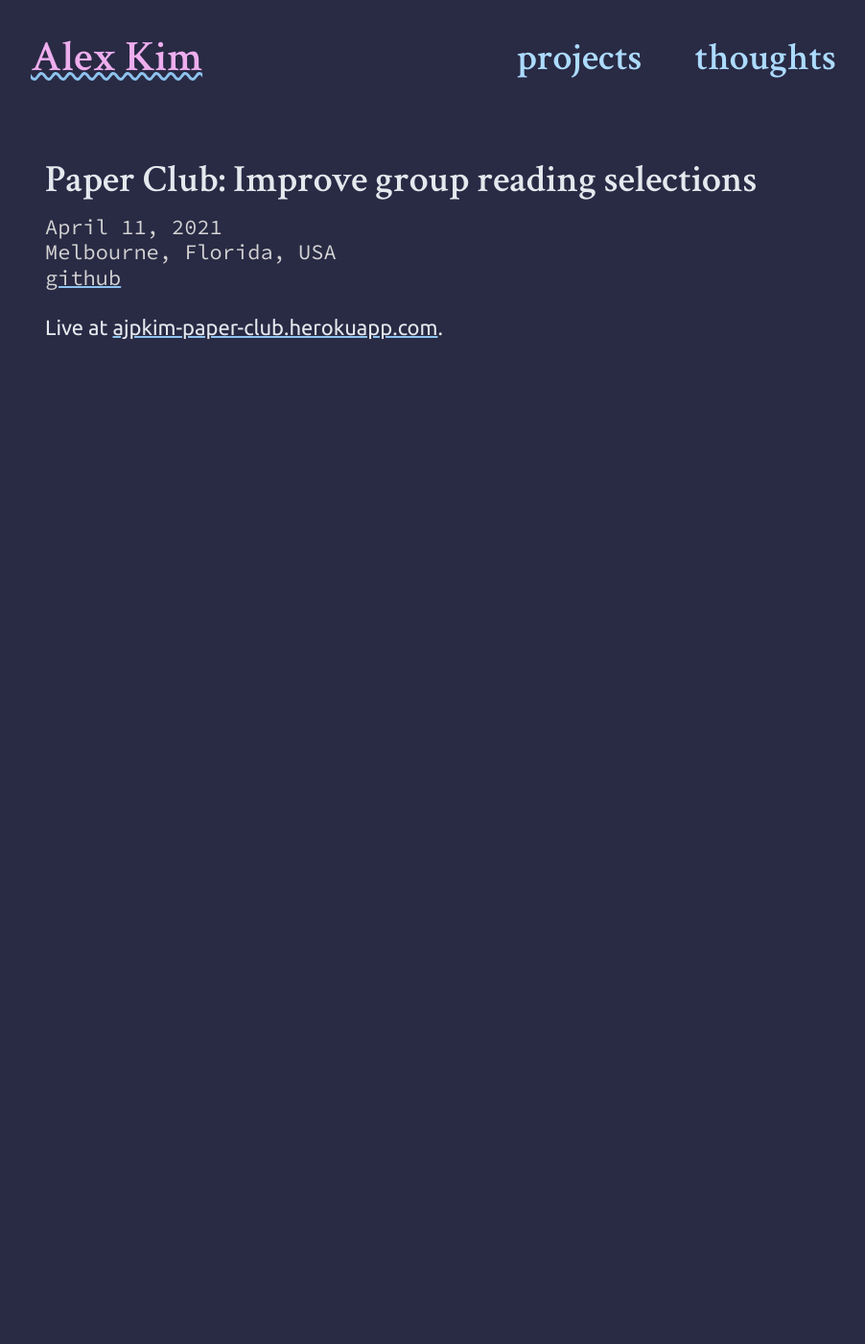
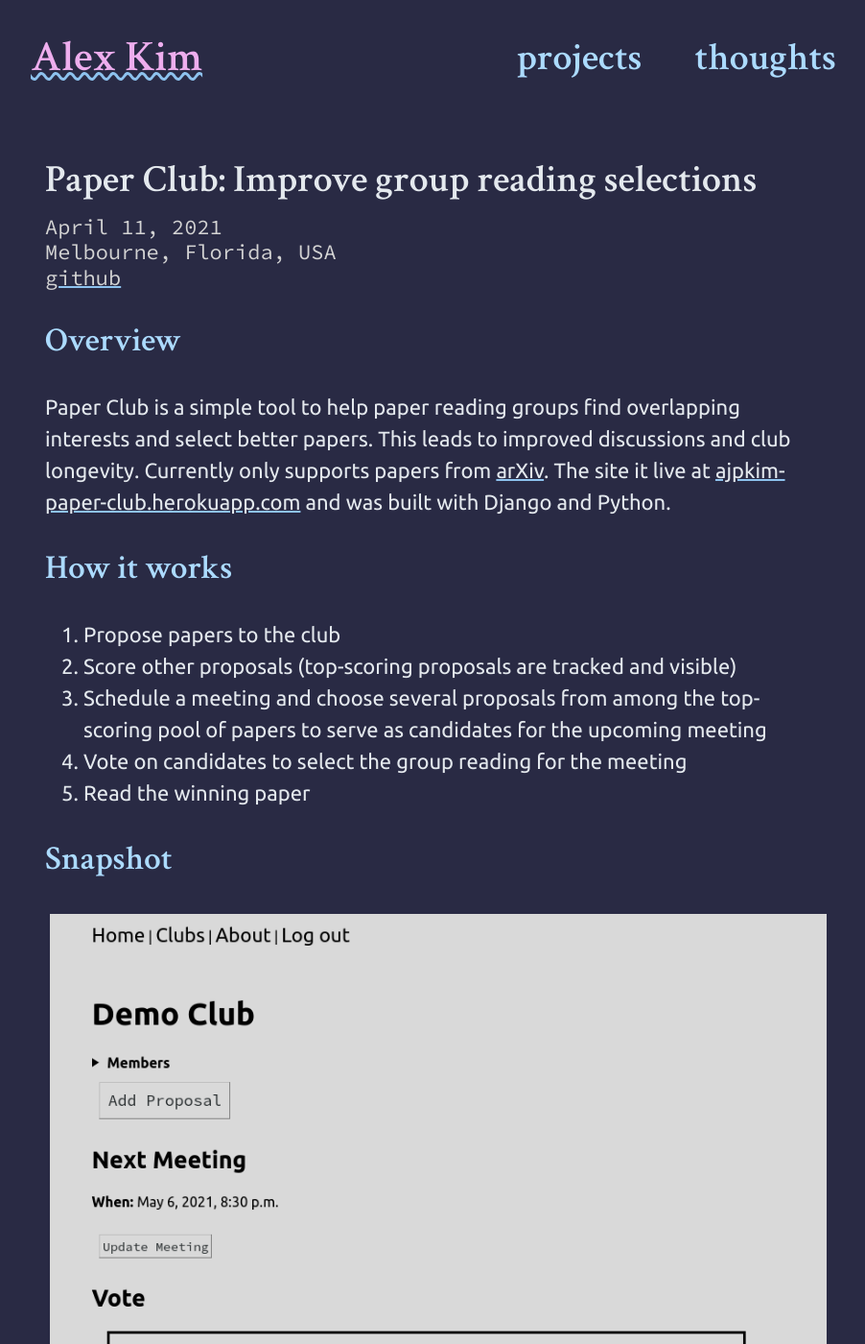
Before and after one commit to ajpkim/ajpkim.github.io, a Jekyll site: the page built from _projects/2021-04-11-paper-club.html, in a window 1280 px wide and 1400 px high. Shown: the whole window at 96% size, without its empty margins (188-1090 px from the left). Built offline with Jekyll 4.4.1, drawn with Linux system fonts in a browser that asks for light colours.

Commit message:
writeup for paperclub

```diff
--- a/_projects/2021-04-11-paper-club.html
+++ b/_projects/2021-04-11-paper-club.html
@@ -9,6 +9,32 @@ link:
 ---
 
 
+<div id="outline-container-org6c2c78d" class="outline-2">
+<h2 id="org6c2c78d">Overview</h2>
+<div class="outline-text-2" id="text-org6c2c78d">
 <p>
-Live at <a href="https://ajpkim-paper-club.herokuapp.com/">ajpkim-paper-club.herokuapp.com</a>.
+Paper Club is a simple tool to help paper reading groups find overlapping interests and select better papers. This leads to improved discussions and club longevity. Currently only supports papers from <a href="https://arxiv.org/">arXiv</a>. The site it live at <a href="https://ajpkim-paper-club.herokuapp.com/">ajpkim-paper-club.herokuapp.com</a> and was built with Django and Python.
 </p>
+</div>
+</div>
+
+<div id="outline-container-org4fa6a2f" class="outline-2">
+<h2 id="org4fa6a2f">How it works</h2>
+<div class="outline-text-2" id="text-org4fa6a2f">
+<ol class="org-ol">
+<li>Propose papers to the club</li>
+<li>Score other proposals (top-scoring proposals are tracked and visible)</li>
+<li>Schedule a meeting and choose several proposals from among the top-scoring pool of papers to serve as candidates for the upcoming meeting</li>
+<li>Vote on candidates to select the group reading for the meeting</li>
+<li>Read the winning paper</li>
+</ol>
+</div>
+</div>
+
+<div id="outline-container-org4bc04e4" class="outline-2">
+<h2 id="org4bc04e4">Snapshot</h2>
+<div class="outline-text-2" id="text-org4bc04e4">
+<p align="center"><img src="../../assets/paper-club/overview-1.png" /></p>
+<p align="center"><img src="../../assets/paper-club/overview-2.png" /></p>
+</div>
+</div>
```
Also changed, not shown: assets/paper-club/overview-1.png (added), assets/paper-club/overview-2.png (added).
